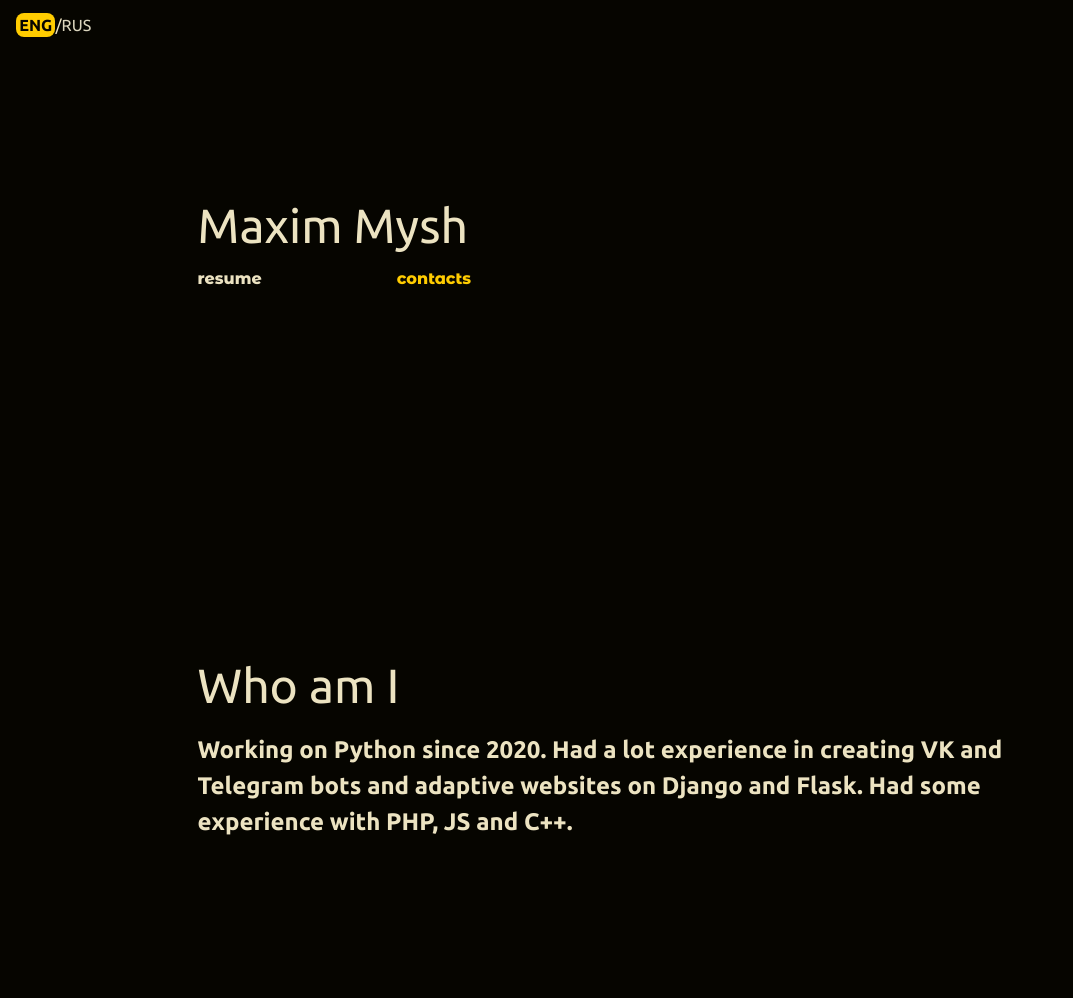
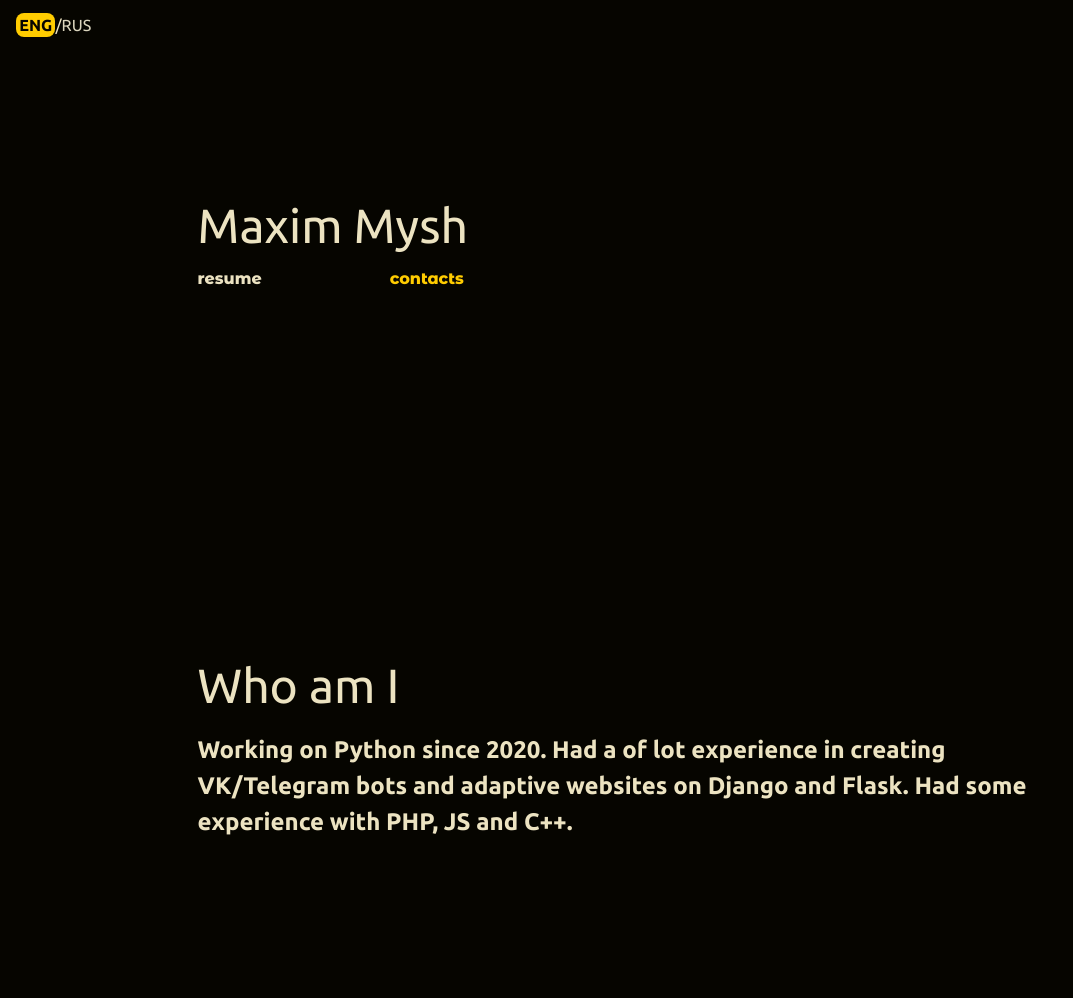
Before and after one commit to ultrasaks/resume_landing, a PHP site: page /en.html in a window 1280 px wide. Shown: the top 998 px of the page, without its empty margins (0-1073 px from the left). Run offline with PHP 8.4, Linux system fonts and the light colour scheme.

Commit message:
favicon + fixes

```diff
--- a/base.css
+++ b/css/base.css
@@ -41,6 +41,7 @@ a:hover {
 .hello {
     font-size: 300%;
     font-weight: 400;
+    cursor: inherit;
 }
 .resume {
     font-family: 'Montserrat Alternates';
@@ -139,3 +140,10 @@ a:hover {
 .white_link:hover {
     color: #a49f8b!important;
 }
+.resume_break {
+    width: 7.7rem;
+    display: inline-block;
+}
+.resume_break_ru {
+    width: 8rem;
+}
--- a/en.html
+++ b/en.html
@@ -3,8 +3,16 @@
     <meta name="viewport" content="width=device-width, initial-scale=1">
     <meta name="HandheldFriendly" content="true">
     <title>Resume</title>
-    <link href="base.css" rel="stylesheet">
-    <link href="tabler-icons.min.css" rel="stylesheet">
+    <link href="css/base.css" rel="stylesheet">
+
+
+    <link rel="apple-touch-icon" sizes="180x180" href="/favicon/apple-touch-icon.png">
+    <link rel="icon" type="image/png" sizes="32x32" href="/favicon/favicon-32x32.png">
+    <link rel="icon" type="image/png" sizes="16x16" href="/favicon/favicon-16x16.png">
+    <link rel="manifest" href="/favicon/site.webmanifest">
+    <link rel="mask-icon" href="/favicon/safari-pinned-tab.svg" color="#bc9d00">
+    <meta name="msapplication-TileColor" content="#bc9d00">
+    <meta name="theme-color" content="#bc9d00">
 </head>
 
 <body>
@@ -13,12 +21,12 @@
             <div>
                 <label class="hello">Maxim Mysh</label>
                 <br>
-                <p class="resume">resume&nbsp;&nbsp;&nbsp;&nbsp;&nbsp;&nbsp;&nbsp;&nbsp;&nbsp;&nbsp;&nbsp;&nbsp;&nbsp;&nbsp;&nbsp;&nbsp;&nbsp;&nbsp;&nbsp;&nbsp;&nbsp;&nbsp;&nbsp;&nbsp;&nbsp;&nbsp;&nbsp;&nbsp;&nbsp;<a onclick="transfer_to_elem('contacts')" class="link">contacts</a></p>
+                <p class="resume">resume <span class="resume_break"></span><a onclick="transfer_to_elem('contacts')" class="link">contacts</a></p>
             </div>
             <div class="half-page_block">
                 <label class="hello">Who am I</label>
                 <h2 class="who">
-                    Working on Python since 2020. Had a lot experience in creating VK and Telegram bots and adaptive websites on Django and Flask. Had some experience with PHP, JS and C++.
+                    Working on Python since 2020. Had a of lot experience in creating VK/Telegram bots and adaptive websites on Django and Flask. Had some experience with PHP, JS and C++.
                 </h2>
             </div>
             <div style="height: 15rem;"></div>
@@ -90,11 +98,11 @@
     </footer>
     <br><br>
     <div class="lang"><b class="major">ENG</b>/<a class="white_link" href="/ru.html">RUS</a></div>
-    <!-- зачем сюда смотришь, думал будет на конструктере сайтов? -->
+    <!-- what are you looking for? -->
 </body>
 <script src="https://code.jquery.com/jquery-3.6.0.min.js" integrity="sha256-/xUj+3OJU5yExlq6GSYGSHk7tPXikynS7ogEvDej/m4=" crossorigin="anonymous"></script>
+<link href="css/tabler-icons.min.css" rel="stylesheet">
 <script>
-function removeElementsByClass(className){    const elements = document.getElementsByClassName(className);    while(elements.length > 0){        elements[0].parentNode.removeChild(elements[0]);    }}removeElementsByClass("disclaimer");
 function transfer_to_elem(elem){
     $("html, body").animate({ scrollTop: $('#'+elem).offset().top }, 1000);
 }
```
Also changed, not shown: browserconfig.xml (added, +9 -0 lines), ru.html (+13 -5 lines), css/fonts/tabler-icons.ttf (renamed from fonts/tabler-icons.ttf), css/fonts/tabler-icons.woff (renamed from fonts/tabler-icons.woff), css/fonts/tabler-icons.woff2 (renamed from fonts/tabler-icons.woff2), css/tabler-icons.min.css (renamed from tabler-icons.min.css), favicon.ico (added), favicon/android-chrome-192x192.png (added), favicon/apple-touch-icon.png (added), favicon/favicon-16x16.png (added), favicon/favicon-32x32.png (added), favicon/mstile-150x150.png (added), favicon/safari-pinned-tab.svg (added), favicon/site.webmanifest (added), 4 other files.
